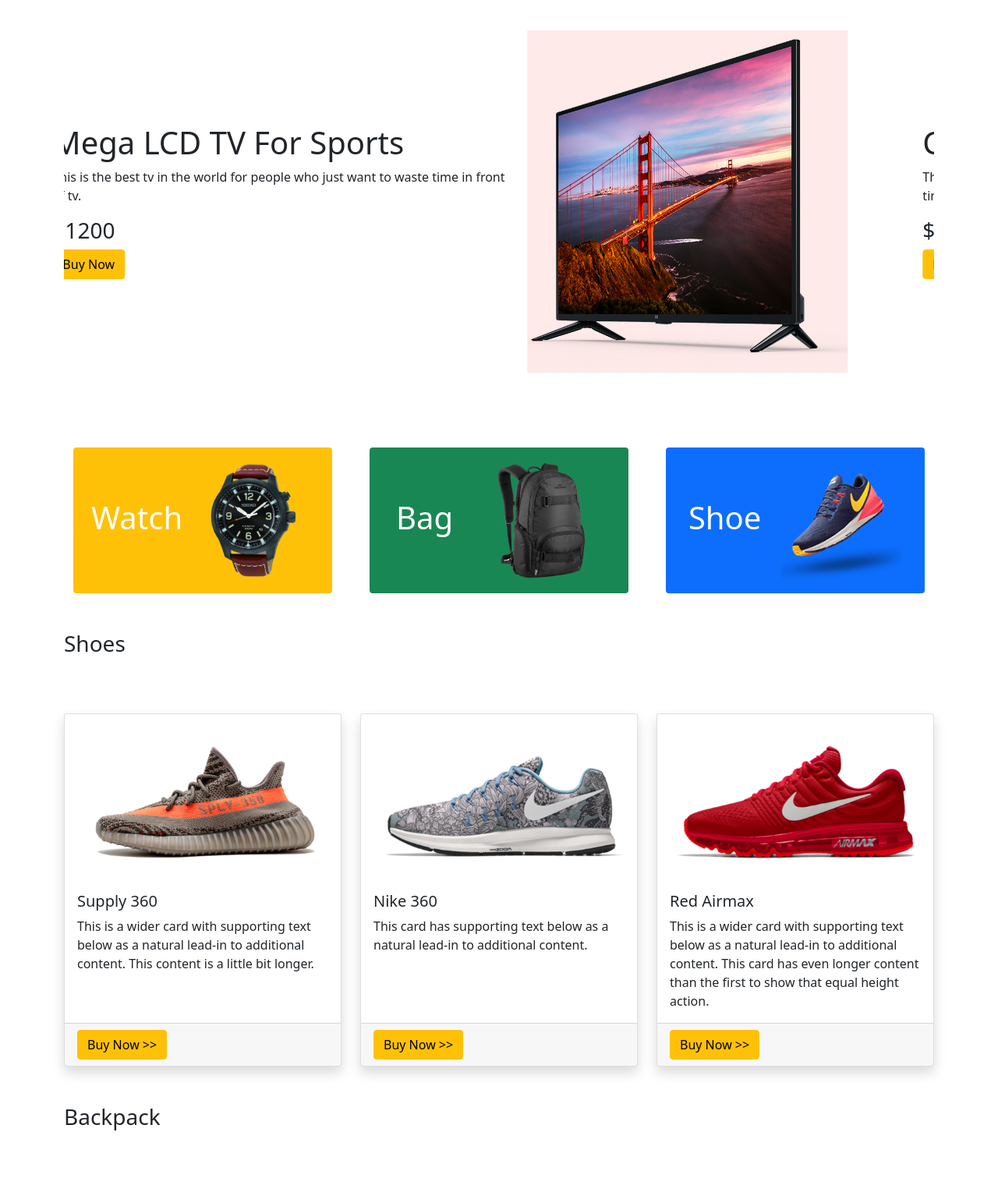
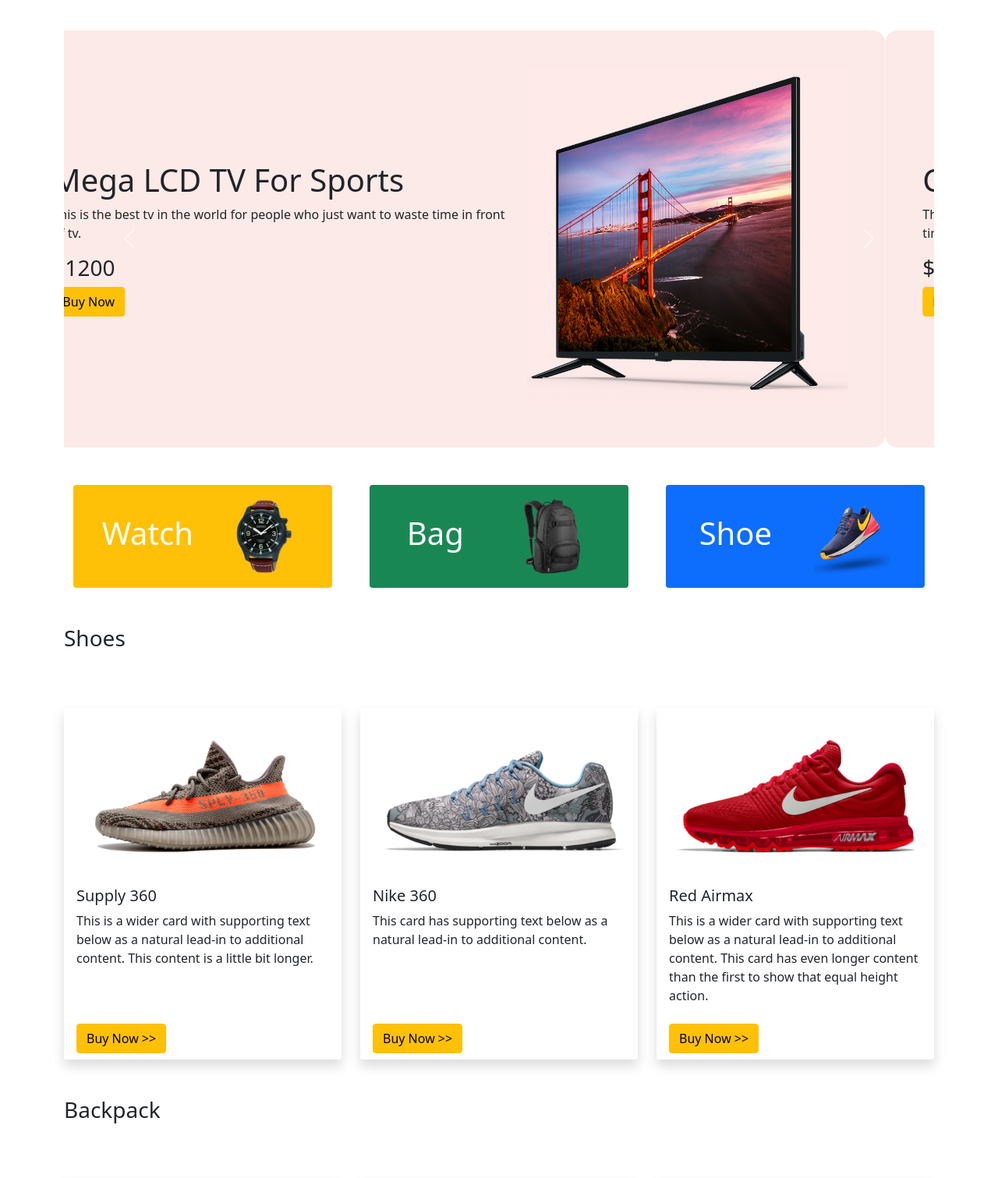
Before and after one commit to SanjidaAnni/panda-commerce, a plain HTML site: page index.html in a window 1280 px wide. Shown: the part 66-1577 px from the top of the page at 78% size. Drawn offline with nearby package versions, Linux system fonts and the light colour scheme.

Commit message:
successfully completed

```diff
--- a/index.html
+++ b/index.html
@@ -7,6 +7,7 @@
   <title>Document</title>
   <link href="https://cdn.jsdelivr.net/npm/bootstrap@5.0.0-beta1/dist/css/bootstrap.min.css" rel="stylesheet"
     integrity="sha384-giJF6kkoqNQ00vy+HMDP7azOuL0xtbfIcaT9wjKHr8RbDVddVHyTfAAsrekwKmP1" crossorigin="anonymous">
+  <link rel="stylesheet" href="style.css">
 </head>
 
 <body>
@@ -24,16 +25,16 @@
           <div class="collapse navbar-collapse" id="navbarNavAltMarkup">
             <div class="navbar-nav">
               <a class="nav-link active" aria-current="page" href="#">Home</a>
-              <a class="nav-link" href="#">Shoes</a>
-              <a class="nav-link" href="#">Backpack</a>
-              <a class="nav-link" href="#" tabindex="-1" aria-disabled="true">Subscribe</a>
+              <a class="nav-link" href="#shoes">Shoes</a>
+              <a class="nav-link" href="#backpack">Backpack</a>
+              <a class="nav-link" href="#subscribe">Subscribe</a>
             </div>
           </div>
         </div>
       </nav>
     </div>
     <div class="container">
-      <div id="carouselExampleControls" class="carousel slide" data-bs-ride="carousel">
+      <div id="carouselExampleControls" class="carousel slide panda-slide mt-5" data-bs-ride="carousel">
         <div class="carousel-inner">
           <div class="carousel-item active">
             <div class="row d-flex align-items-center p-5">
@@ -88,8 +89,8 @@
       </div>
   </header>
   <main class="container">
-    <section class="container overflow-hidden mt-5">
-      <div class="row gx-5">
+    <section class="container overflow-hidden mt-5 categories">
+      <div class="row g-5">
         <div class="col-md-4">
           <div class="p-3 rounded bg-warning d-flex align-items-center justify-content-around">
             <h1 class="text-white">Watch</h1>
@@ -110,50 +111,50 @@
         </div>
       </div>
     </section>
-    <section class="mt-5">
+    <section id="shoes" class="mt-5">
       <h3>Shoes</h3>
       <div class="row row-cols-1 row-cols-md-3 g-4 mt-5">
         <div class="col">
-          <div class="card h-100 shadow">
+          <div class="card panda-card h-100 shadow">
             <img src="images/shoes/shoe-1.png" class="card-img-top" alt="...">
             <div class="card-body">
               <h5 class="card-title">Supply 360</h5>
               <p class="card-text">This is a wider card with supporting text below as a natural lead-in to additional
                 content. This content is a little bit longer.</p>
             </div>
-            <div class="card-footer">
+            <div class="card-footer panda-card-footer">
               <button class="btn btn-warning">Buy Now >></button>
             </div>
           </div>
         </div>
         <div class="col">
-          <div class="card h-100 shadow">
+          <div class="card panda-card h-100 shadow">
             <img src="images/shoes/shoe-2.png" class="card-img-top" alt="...">
             <div class="card-body">
               <h5 class="card-title">Nike 360</h5>
               <p class="card-text">This card has supporting text below as a natural lead-in to additional content.</p>
             </div>
-            <div class="card-footer">
+            <div class="card-footer panda-card-footer">
               <button class="btn btn-warning">Buy Now >></button>
             </div>
           </div>
         </div>
         <div class="col">
-          <div class="card h-100 shadow">
+          <div class="card panda-card h-100 shadow">
             <img src="images/shoes/shoe-3.png" class="card-img-top" alt="...">
             <div class="card-body">
               <h5 class="card-title">Red Airmax</h5>
               <p class="card-text">This is a wider card with supporting text below as a natural lead-in to additional
                 content. This card has even longer content than the first to show that equal height action.</p>
             </div>
-            <div class="card-footer">
+            <div class="card-footer panda-card-footer">
               <button class="btn btn-warning">Buy Now >></button>
             </div>
           </div>
         </div>
       </div>
     </section>
-    <section class="mt-5">
+    <section id="backpack" class="mt-5">
       <h3>Backpack</h3>
       <div class="row row-cols-1 row-cols-md-3 g-4 mt-5">
         <div class="col">
@@ -199,7 +200,8 @@
         </div>
       </div>
     </section>
-    <section style="height: 300px;" class="mt-5 bg-info d-flex align-items-center justify-content-center">
+    <section id="subscribe" style="height: 300px;"
+      class="mt-5 bg-info d-flex align-items-center justify-content-center">
       <div>
         <h1>LET'S STAY IN TOUCH</h1>
         <h6>Get updates on Sales, specials and more</h6>
--- /dev/null
+++ b/style.css
@@ -0,0 +1,14 @@
+.panda-card{
+    border: 0;
+}
+.panda-card-footer{
+    background-color: white;
+    border: 0;
+}
+.categories img{
+    width: 100px;
+}
+.panda-slide .carousel-item{
+    background-color:  #fceae8;
+    border-radius: 1em;
+}
```
